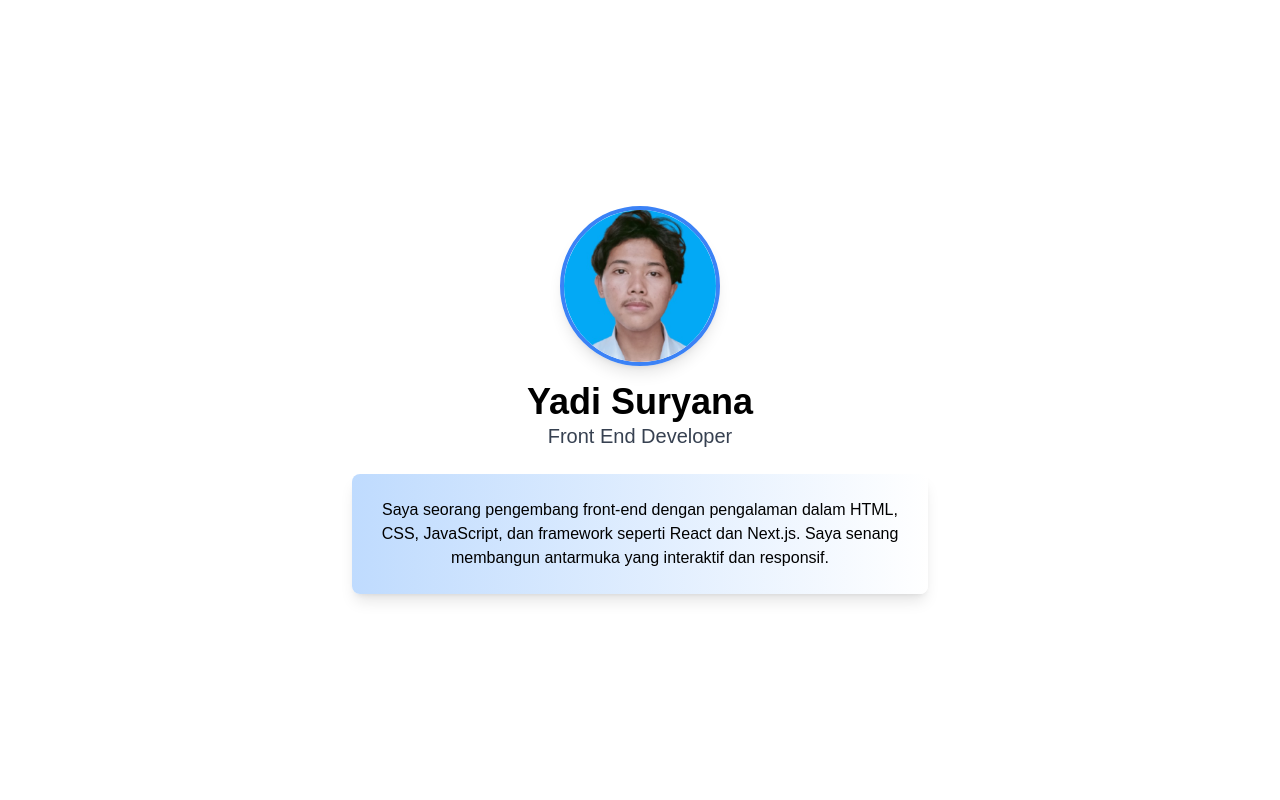
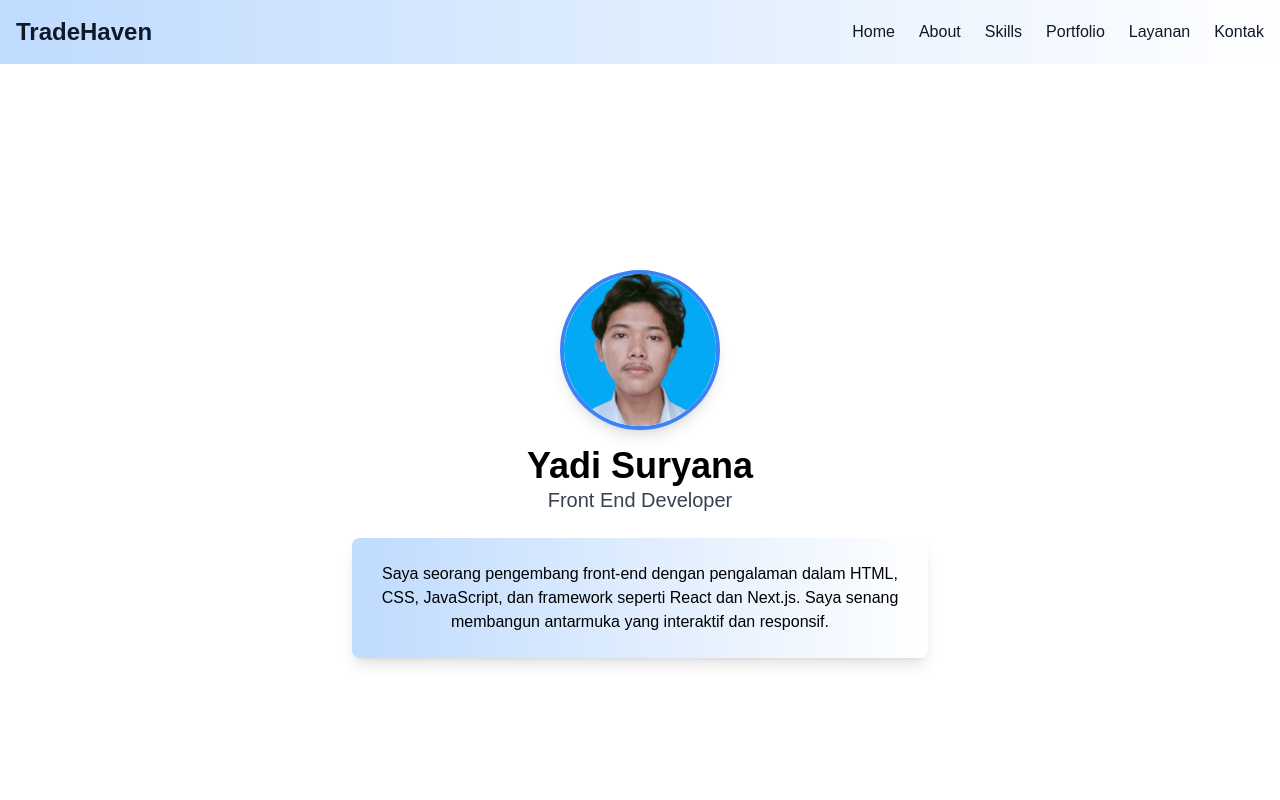
Before and after one commit to Yadisuryana/cvfrm, a Next.js app: page / in a window 1280 px wide. Shown: the top 800 px of the page. Built offline with nearby package versions, Linux system fonts and the light colour scheme.

Commit message:
Update Navbar.js

```diff
--- a/app/Navbar.js
+++ b/app/Navbar.js
@@ -1,26 +1,65 @@
 "use client";
 
-export default function Page() {
+import { useState } from "react";
+import { Menu, X } from "lucide-react";
+import Link from "next/link";
+
+const Navbar = () => {
+  const [menuOpen, setMenuOpen] = useState(false);
+
   return (
-    <div className="min-h-screen bg-white flex items-center justify-center">
-      <main className="p-10 flex flex-col items-center text-center">
-        <img
-          src="/profile.jpg"
-          alt="Yadi Suryana"
-          className="w-40 h-40 object-cover rounded-full border-4 border-blue-500 shadow-lg mb-4"
-        />
+    <nav className="bg-gradient-to-r from-blue-200 to-white text-gray-900 p-4 shadow-lg">
+      <div className="container mx-auto flex justify-between items-center">
+        {/* Logo */}
+        <div className="text-2xl font-bold">
+          <Link href="/latihan5" className="hover:text-blue-600 transition">
+            TradeHaven
+          </Link>
+        </div>
 
-        <h1 className="text-4xl font-bold text-black">Yadi Suryana</h1>
-        <h2 className="text-xl text-gray-700">Front End Developer</h2>
+        {/* Menu Desktop */}
+        <ul className="hidden md:flex space-x-6">
+          <li>
+            <Link href="/latihan5" className="hover:text-blue-600 transition">
+              Home
+            </Link>
+          </li>
+          {["About", "Skills", "Portfolio", "Layanan", "Kontak"].map((item) => (
+            <li key={item}>
+              <Link href={`/latihan5/${item.toLowerCase()}`} className="hover:text-blue-600 transition">
+                {item}
+              </Link>
+            </li>
+          ))}
+        </ul>
 
-        {/* Container untuk paragraf dengan background gradasi biru ke putih */}
-        <div className="mt-6 p-6 bg-gradient-to-r from-blue-200 to-white rounded-lg shadow-lg max-w-xl">
-          <p className="text-black">
-            Saya seorang pengembang front-end dengan pengalaman dalam HTML, CSS, JavaScript, dan framework seperti React dan Next.js.
-            Saya senang membangun antarmuka yang interaktif dan responsif.
-          </p>
+        {/* Toggle Button */}
+        <button onClick={() => setMenuOpen(!menuOpen)} className="md:hidden focus:outline-none">
+          {menuOpen ? <X size={28} className="text-gray-900" /> : <Menu size={28} className="text-gray-900" />}
+        </button>
+      </div>
+
+      {/* Menu Mobile */}
+      {menuOpen && (
+        <div className="md:hidden mt-4 bg-gradient-to-r from-blue-100 to-white p-4 shadow-lg transition-all duration-300">
+          <ul className="flex flex-col space-y-4">
+            <li>
+              <Link href="/latihan5" className="block p-2 hover:bg-blue-300 rounded-lg transition">
+                Home
+              </Link>
+            </li>
+            {["About", "Skills", "Portfolio", "Layanan", "Kontak"].map((item) => (
+              <li key={item}>
+                <Link href={`/latihan5/${item.toLowerCase()}`} className="block p-2 hover:bg-blue-300 rounded-lg transition">
+                  {item}
+                </Link>
+              </li>
+            ))}
+          </ul>
         </div>
-      </main>
-    </div>
+      )}
+    </nav>
   );
-}
+};
+
+export default Navbar;
```
